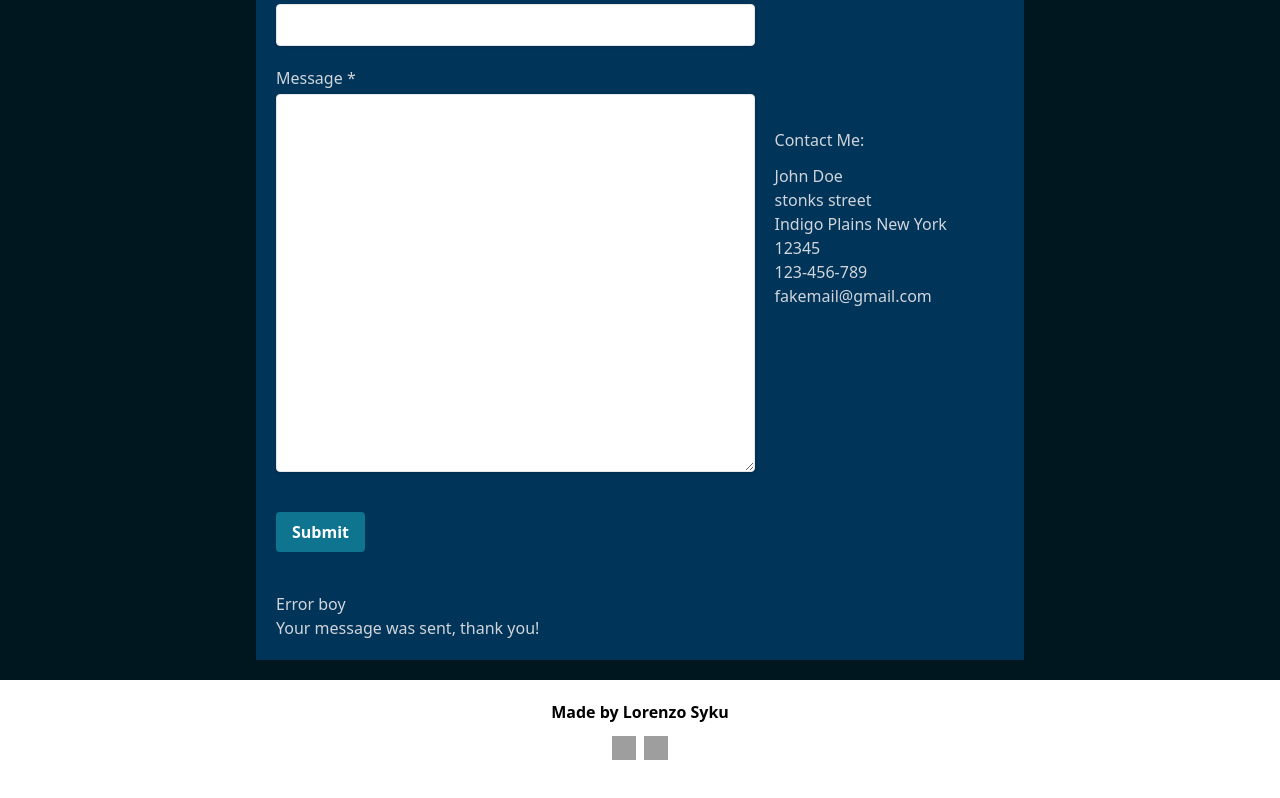
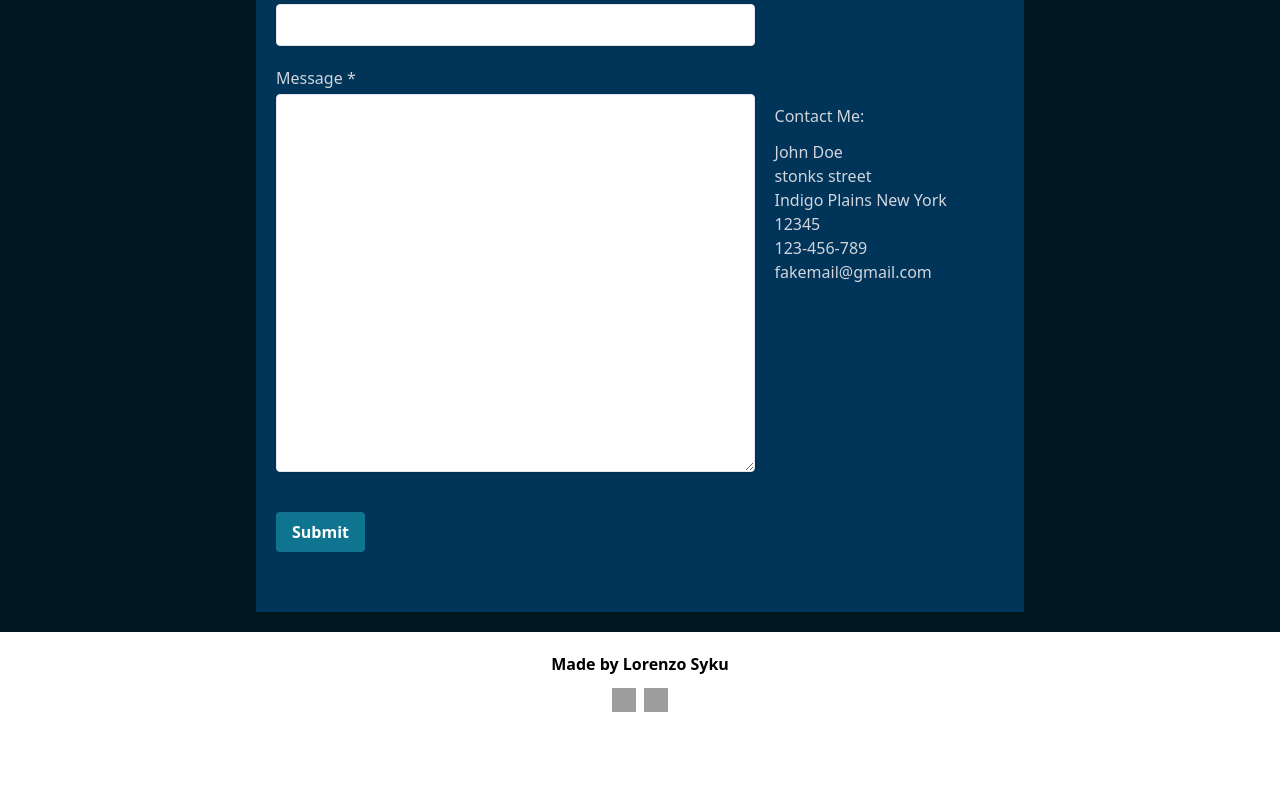
Before and after one commit to lorenzosyku/Resume-Portfolio-template, a React (Create React App) app: page / in a window 1280 px wide. Shown: the part 2813-3611 px from the top of the page. After the commit the page ends 3565 px from the top, so only its background shows below. Built offline with nearby package versions, Linux system fonts and the light colour scheme; grey boxes are pictures that could not be loaded.

Commit message:
deleted some staff

```diff
--- a/src/components/Contact.js
+++ b/src/components/Contact.js
@@ -115,11 +115,7 @@ function Contact({ data }) {
             </fieldset>
           </form>
 
-          <div id="message-warning"> Error boy</div>
-          <div id="message-success">
-            <i className="fa fa-check"></i>Your message was sent, thank you!
-            <br />
-          </div>
+
         </div>
 
         <div className="grid grid-cols-1 place-content-center">
```
